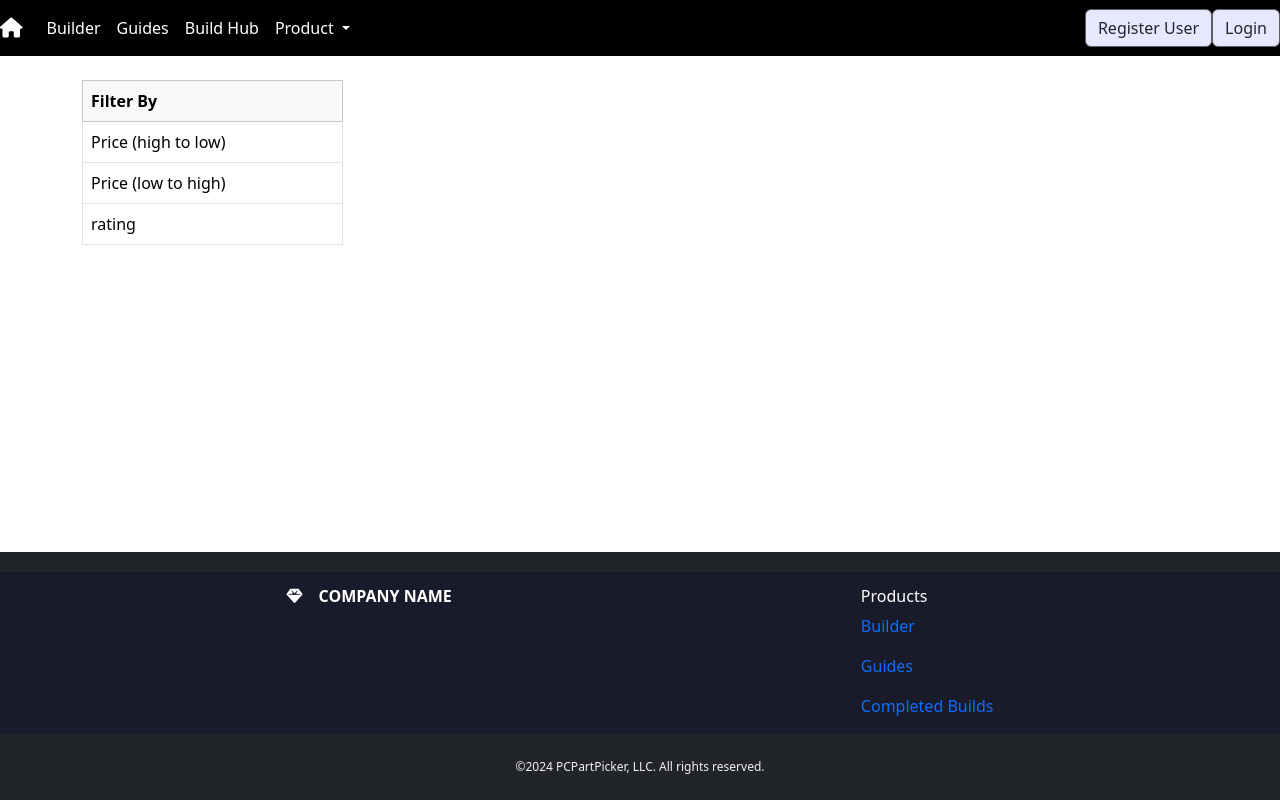
After one commit to k-kat358/cse310, a Django app: page /products/storage/ in a window 1280 px wide. The commit adds this page. Run offline with Django 5.2, Linux system fonts and the light colour scheme; data that the repository does not hold is empty; some libraries are stand-ins or nearby versions.

Commit message:
rendered storage units page

```diff
--- a/djangoProject2/products/urls.py
+++ b/djangoProject2/products/urls.py
@@ -8,4 +8,5 @@ path('cpu/', views.cpu, name='cpu'),
 path('mobo/', views.mobo, name='mobo'),
 path('cpucooler/', views.cpucooler, name='cpucooler'),
 path('ram/', views.ram, name='ram'),
+path('storage/', views.storage, name='storage'),
 ]
--- a/djangoProject2/products/views.py
+++ b/djangoProject2/products/views.py
@@ -1,5 +1,5 @@
 from django.shortcuts import render,redirect
-from .models import CPU,MOBO,CPUCooler,RAM
+from .models import CPU,MOBO,CPUCooler,RAM,Storage
 def cpu(request):
     cpu= CPU.objects.all()
     return render(request,'products/cpu.html',{'cpu':cpu})
@@ -15,3 +15,7 @@ def cpucooler(request):
 def ram(request):
     ram= RAM.objects.all()
     return render(request,'products/ram.html',{'ram':ram})
+
+def storage(request):
+    storage= Storage.objects.all()
+    return render(request,'products/storage.html',{'storage':storage})
--- a/djangoProject2/templates/components/builder.html
+++ b/djangoProject2/templates/components/builder.html
@@ -78,7 +78,7 @@
           <tr>
             <td>Storage</td>
             <td>
-              <a href="#" class="btn btn-primary m-2">View Storage Units</a>
+              <a href="{% url 'storage' %}" class="btn btn-primary m-2">View Storage Units</a>
             </td>
             <td></td>
             <td></td>
--- /dev/null
+++ b/djangoProject2/templates/products/storage.html
@@ -0,0 +1,47 @@
+{% extends 'base.html' %}
+{% load static %}
+{% block content %}
+
+<div class="container mt-4">
+    <div class="row">
+        <!-- Table Section -->
+        <div class="col-md-3">
+            <div class="table-container">
+                <div class="table-responsive">
+                    <table class="table table-bordered">
+                        <thead class="table-light">
+                            <tr>
+                                <th>Filter By</th>
+                            </tr>
+                        </thead>
+                        <tbody>
+                            <tr><td> Price (high to low)</td></tr>
+                            <tr><td> Price (low to high)</td></tr>
+                            <tr><td>rating</td></tr>
+                        </tbody>
+                    </table>
+                </div>
+            </div>
+        </div>
+
+        <!-- Product Display Section -->
+        <div class="col-md-9 offset-md-3">
+            <div class="row g-4">
+                {% for item in storage %}
+                    <div class="col-md-6 col-lg-4">
+                        <div class="card h-100 shadow-sm">
+                            <img src="{{ item.photo.url }}" alt="{{ item.name }}" class="card-img-top" style="height: 200px; object-fit: cover;">
+                            <div class="card-body">
+                                <h5 class="card-title">{{ item.name }}</h5>
+                                <p class="card-text text-center">{{ item.price }}</p>
+                                <a href="#" class="btn btn-primary">View Details</a>
+                                <a class="btn btn-danger mx-2" type="button" href="#">Add to Cart</a>
+                            </div>
+                        </div>
+                    </div>
+                {% endfor %}
+            </div>
+        </div>
+    </div>
+</div>
+{% endblock %}
```
